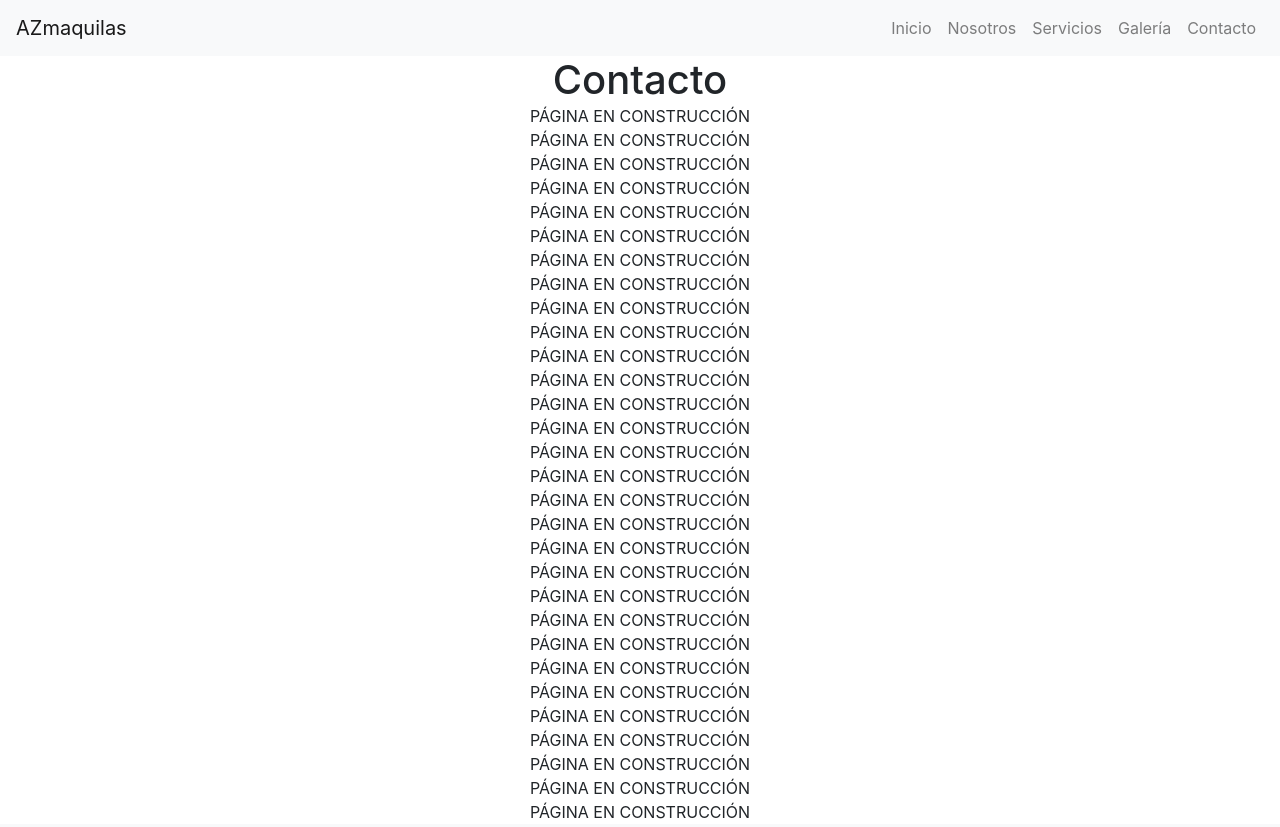
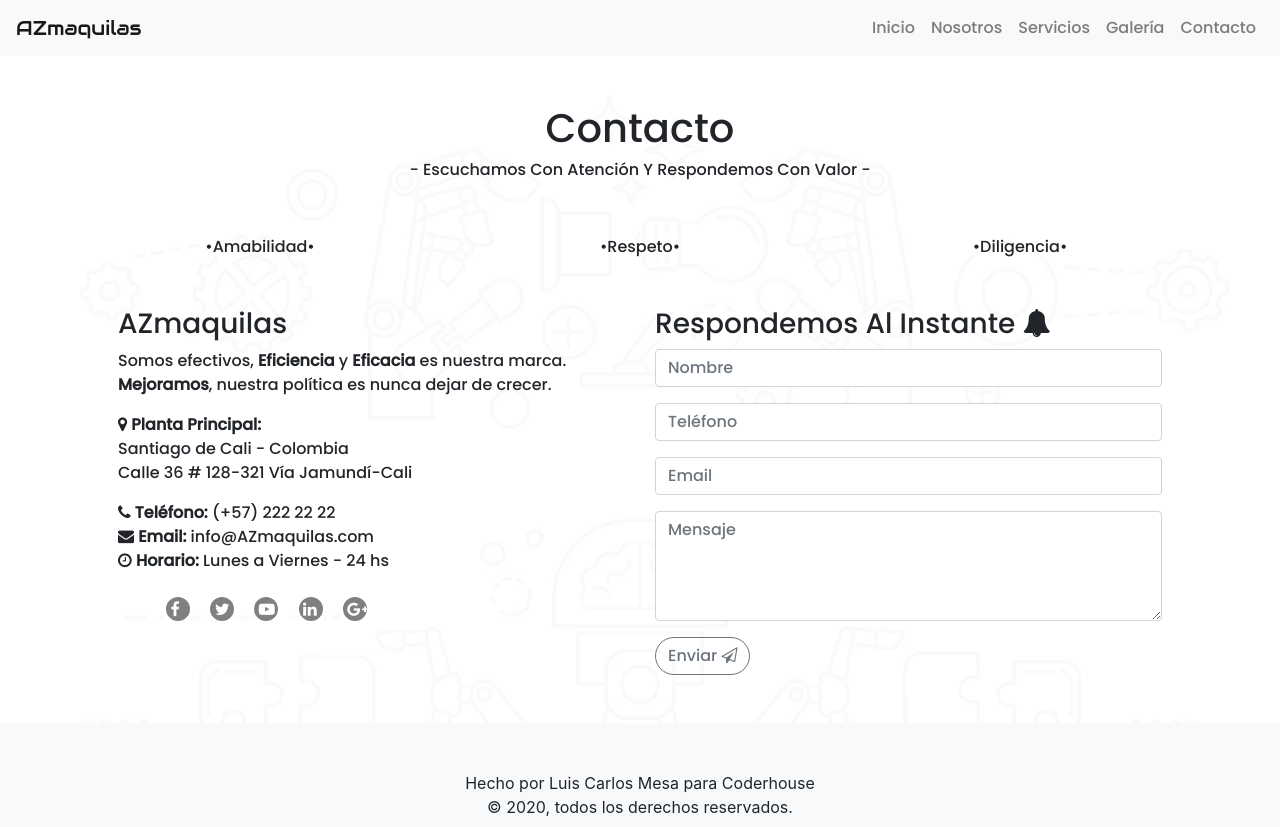
Before and after one commit to luismesa12/azmaquilas, a plain HTML site: page contacto.html in a window 1280 px wide. Shown: the top 827 px of the page. Drawn offline with nearby package versions, Linux system fonts and the light colour scheme.

Commit message:
Se modifica seccion Contacto

```diff
--- a/contacto.html
+++ b/contacto.html
@@ -1,27 +1,36 @@
 <!DOCTYPE html>
 <html lang="es">
+
 <head>
   <meta charset="utf-8" />
-    <title>Contacto Teléfono Correo Dirección Ubicación AZmaquilas Maquila Operadora Logística Consultora De Procesos Productivos</title>
-    <meta name="description" content="AZmaquilas es una compañía prestadora de servicio de maquila, actividades de envase y de empaque, operadora logística y consultora de procesos productivos.">
-    <meta name="keywords" content="AZmaquilas, maquila, envase, empaque, logística, consultora, consultoría, producción, productivos, proceso, ingeniería, BPO, outsourcing, tercerizado">
+  <title>Contacto Teléfono Correo Dirección Ubicación AZmaquilas Maquila Operadora Logística Consultora De Procesos
+    Productivos</title>
+  <meta name="description"
+    content="AZmaquilas es una compañía prestadora de servicio de maquila, actividades de envase y de empaque, operadora logística y consultora de procesos productivos.">
+  <meta name="keywords"
+    content="AZmaquilas, maquila, envase, empaque, logística, consultora, consultoría, producción, productivos, proceso, ingeniería, BPO, outsourcing, tercerizado">
   <meta name="viewport" content="width=device-width, initial-scale=1.0" />
-    <link
-      rel="stylesheet"
-      href="https://stackpath.bootstrapcdn.com/bootstrap/4.5.2/css/bootstrap.min.css"
-      integrity="sha384-JcKb8q3iqJ61gNV9KGb8thSsNjpSL0n8PARn9HuZOnIxN0hoP+VmmDGMN5t9UJ0Z"
-      crossorigin="anonymous"
-    />
+  <link rel="stylesheet" href="https://stackpath.bootstrapcdn.com/bootstrap/4.5.2/css/bootstrap.min.css"
+    integrity="sha384-JcKb8q3iqJ61gNV9KGb8thSsNjpSL0n8PARn9HuZOnIxN0hoP+VmmDGMN5t9UJ0Z" crossorigin="anonymous" />
+  <link href="https://fonts.googleapis.com/css2?family=Fredoka+One&family=Poppins:wght@500&display=swap"
+    rel="stylesheet" />
+  <link href="https://fonts.googleapis.com/css2?family=Audiowide&display=swap" rel="stylesheet" />
+  <link rel="stylesheet" href="https://stackpath.bootstrapcdn.com/font-awesome/4.7.0/css/font-awesome.min.css">
+  <link rel="stylesheet" href="css/stylePrueba.css">
 </head>
+
 <body>
   <header>
-      <nav class="navbar  navbar-expand-lg navbar-light bg-light" >
-        <a class="navbar-brand" href="index.html">AZmaquilas</a>
-        <button class="navbar-toggler" type="button" data-toggle="collapse" data-target="#navbarNav" aria-expanded="false" aria-label="Toggle navigation">
+    <!-- Menu de Navegación -->
+    <nav class="navbar  navbar-expand-lg fixed-top navbar-light bg-light">
+      <!-- Fixed-Top => css-body{margin-top: 3.5rem} -->
+      <a class="azlogo navbar-brand mb-0 h1" href="index.html">AZmaquilas</a>
+      <button class="navbar-toggler" type="button" data-toggle="collapse" data-target="#navbarNav" aria-expanded="false"
+        aria-label="Toggle navigation">
         <span class="navbar-toggler-icon"></span>
       </button>
       <div class="collapse navbar-collapse" id="navbarNav">
-          <ul class="navbar-nav ml-auto">
+        <ul class="navbar-nav ml-auto text-center azMenu">
           <li class="nav-item"><a class="nav-link" href="index.html">Inicio</a></li>
           <li class="nav-item"><a class="nav-link" href="nosotros.html">Nosotros</a></li>
           <li class="nav-item"><a class="nav-link" href="servicios.html">Servicios</a></li>
@@ -30,45 +39,90 @@
         </ul>
       </div>
     </nav>
+    <!-- Fin Menu de Navegación -->
+
+
   </header>
 
+  <!-- MAIN -->
   <main>
-      <div class="container">
+    <div class=" text-center pt-5">
+      <h1>
+        Contacto
+      </h1>
+      <h6>
+        - Escuchamos Con Atención Y Respondemos Con Valor -
+      </h6>
+    </div>
+    <div class="container pt-5">
       <div class="row text-center">
-          <h1 class="m-auto">Contacto</h1>
-          <span class="col-12">PÁGINA EN CONSTRUCCIÓN</span>
-          <span class="col-12">PÁGINA EN CONSTRUCCIÓN</span>
-          <span class="col-12">PÁGINA EN CONSTRUCCIÓN</span>
-          <span class="col-12">PÁGINA EN CONSTRUCCIÓN</span>
-          <span class="col-12">PÁGINA EN CONSTRUCCIÓN</span>
-          <span class="col-12">PÁGINA EN CONSTRUCCIÓN</span>
-          <span class="col-12">PÁGINA EN CONSTRUCCIÓN</span>
-          <span class="col-12">PÁGINA EN CONSTRUCCIÓN</span>
-          <span class="col-12">PÁGINA EN CONSTRUCCIÓN</span>
-          <span class="col-12">PÁGINA EN CONSTRUCCIÓN</span>
-          <span class="col-12">PÁGINA EN CONSTRUCCIÓN</span>
-          <span class="col-12">PÁGINA EN CONSTRUCCIÓN</span>
-          <span class="col-12">PÁGINA EN CONSTRUCCIÓN</span>
-          <span class="col-12">PÁGINA EN CONSTRUCCIÓN</span>
-          <span class="col-12">PÁGINA EN CONSTRUCCIÓN</span>
-          <span class="col-12">PÁGINA EN CONSTRUCCIÓN</span>
-          <span class="col-12">PÁGINA EN CONSTRUCCIÓN</span>
-          <span class="col-12">PÁGINA EN CONSTRUCCIÓN</span>
-          <span class="col-12">PÁGINA EN CONSTRUCCIÓN</span>
-          <span class="col-12">PÁGINA EN CONSTRUCCIÓN</span>
-          <span class="col-12">PÁGINA EN CONSTRUCCIÓN</span>
-          <span class="col-12">PÁGINA EN CONSTRUCCIÓN</span>
-          <span class="col-12">PÁGINA EN CONSTRUCCIÓN</span>
-          <span class="col-12">PÁGINA EN CONSTRUCCIÓN</span>
-          <span class="col-12">PÁGINA EN CONSTRUCCIÓN</span>
-          <span class="col-12">PÁGINA EN CONSTRUCCIÓN</span>
-          <span class="col-12">PÁGINA EN CONSTRUCCIÓN</span>
-          <span class="col-12">PÁGINA EN CONSTRUCCIÓN</span>
-          <span class="col-12">PÁGINA EN CONSTRUCCIÓN</span>
-          <span class="col-12">PÁGINA EN CONSTRUCCIÓN</span>
+        <div class="col-sm-12 col-md-4"><span>•Amabilidad•</span></div>
+        <div class="col-sm-12 col-md-4"><span>•Respeto•</span></div>
+        <div class="col-sm-12 col-md-4"><span>•Diligencia•</span></div>
+      </div>
+    </div>
+    <div id="contact">
+
+      <div class="container p-5">
+
+        <div class="row">
+
+          <div class="col-md-6">
+            <div>
+
+              <h3>AZmaquilas</h3>
+              <p>Somos efectivos, <strong>Eficiencia</strong> y <strong>Eficacia</strong> es nuestra marca.
+                <strong>Mejoramos</strong>, nuestra política es nunca dejar de crecer.</p>
+
+              <div>
+
+                <address>
+                  <strong><i class="fa fa-map-marker"></i> Planta Principal:</strong><br>
+                  <p>Santiago de Cali - Colombia<br>
+                    Calle 36 # 128-321 Vía Jamundí-Cali</p>
+                </address>
+                <div>
+                  <p>
+                    <strong><i class="fa fa-phone"></i> Teléfono:</strong><span> (+57) 222 22 22 </span> <br>
+                    <strong><i class="fa fa-envelope"></i> Email:</strong><span> info@AZmaquilas.com </span> <br>
+                    <strong><i class="fa fa-clock-o"></i> Horario:</strong><span> Lunes a Viernes - 24 hs </span> <br>
+                  </p>
+                </div>
+
+              </div>
+              <ul>
+                <li><a href="#" class="social-icon icon-white"><i class="fa fa-facebook"></i></a></li>
+                <li><a href="#" class="social-icon icon-white"><i class="fa fa-twitter"></i></a></li>
+                <li><a href="#" class="social-icon icon-white"><i class="fa fa-youtube-play"></i></a></li>
+                <li><a href="#" class="social-icon icon-white"><i class="fa fa-linkedin"></i></a></li>
+                <li><a href="#" class="social-icon icon-white"><i class="fa fa-google-plus"></i></a></li>
+              </ul>
+
+            </div>
+          </div>
+          <div class="col-md-6">
+            <h3>Respondemos Al Instante <i class="fa fa-bell"></i></h3>
+            <form class="contact-form">
+              <div class="form-group">
+                <input type="text" class="form-control" placeholder="Nombre">
+              </div>
+              <div class="form-group">
+                <input type="number" class="form-control" placeholder="Teléfono">
+              </div>
+              <div class="form-group">
+                <input type="email" class="form-control" placeholder="Email">
+              </div>
+              <div class="form-group">
+                <textarea class="form-control" rows="4" placeholder="Mensaje"></textarea>
+              </div>
+              <a href="#" class="botonSection btn  btn-outline-secondary">Enviar <i class="fa fa-paper-plane-o"></i></a>
+            </form>
+          </div>
+
         </div>
       </div>
 
+    </div>
   </main>
 
   <footer class="container-fluid bg-light">
@@ -87,20 +141,15 @@
           <div>
 
   </footer>
-    <script
-      src="https://code.jquery.com/jquery-3.5.1.slim.min.js"
+  <script src="https://code.jquery.com/jquery-3.5.1.slim.min.js"
     integrity="sha384-DfXdz2htPH0lsSSs5nCTpuj/zy4C+OGpamoFVy38MVBnE+IbbVYUew+OrCXaRkfj"
-      crossorigin="anonymous"
-    ></script>
-    <script
-      src="https://cdn.jsdelivr.net/npm/popper.js@1.16.1/dist/umd/popper.min.js"
+    crossorigin="anonymous"></script>
+  <script src="https://cdn.jsdelivr.net/npm/popper.js@1.16.1/dist/umd/popper.min.js"
     integrity="sha384-9/reFTGAW83EW2RDu2S0VKaIzap3H66lZH81PoYlFhbGU+6BZp6G7niu735Sk7lN"
-      crossorigin="anonymous"
-    ></script>
-    <script
-      src="https://stackpath.bootstrapcdn.com/bootstrap/4.5.2/js/bootstrap.min.js"
+    crossorigin="anonymous"></script>
+  <script src="https://stackpath.bootstrapcdn.com/bootstrap/4.5.2/js/bootstrap.min.js"
     integrity="sha384-B4gt1jrGC7Jh4AgTPSdUtOBvfO8shuf57BaghqFfPlYxofvL8/KUEfYiJOMMV+rV"
-      crossorigin="anonymous"
-    ></script>
+    crossorigin="anonymous"></script>
 </body>
+
 </html>
--- a/sass/stylePrueba.scss
+++ b/sass/stylePrueba.scss
@@ -9,7 +9,33 @@ $fontOpacitySpcial: 70%;
 $borderRadiusBotonPrimary: 50px;
 //paddings
 $paddingTopMenuFixed: 3.5rem;
-
+//Redes Sociales
+%listaRedesSociales {
+    ul{
+        transition: 1s;
+        li{
+            padding: 5px;
+            display: inline-block;
+            transition: 1s;
+            &:hover{
+                opacity: 0.8;
+                transform: scale(1.5);
+            }
+            a{
+                text-decoration: none;
+                .fa{
+                    height: 30px;
+                    width: 30px;
+                    border-style: solid;
+                    background-color: gray;
+                    color: white;
+                    padding: 4.5px;
+                    border-radius: 50%;
+                }
+            }
+        }
+    }
+}
 
 body {
     padding-top: $paddingTopMenuFixed;
@@ -117,6 +143,9 @@ body {
             }
 
         }
+        #contact{
+            @extend %listaRedesSociales;
+        }
     }
 
 }
```
Also changed, not shown: nosotros.html (+1 -1 lines), css/s.css (added), css/stylePrueba.css, 1 other file. Lines whose indentation alone changed are shown as unchanged.
